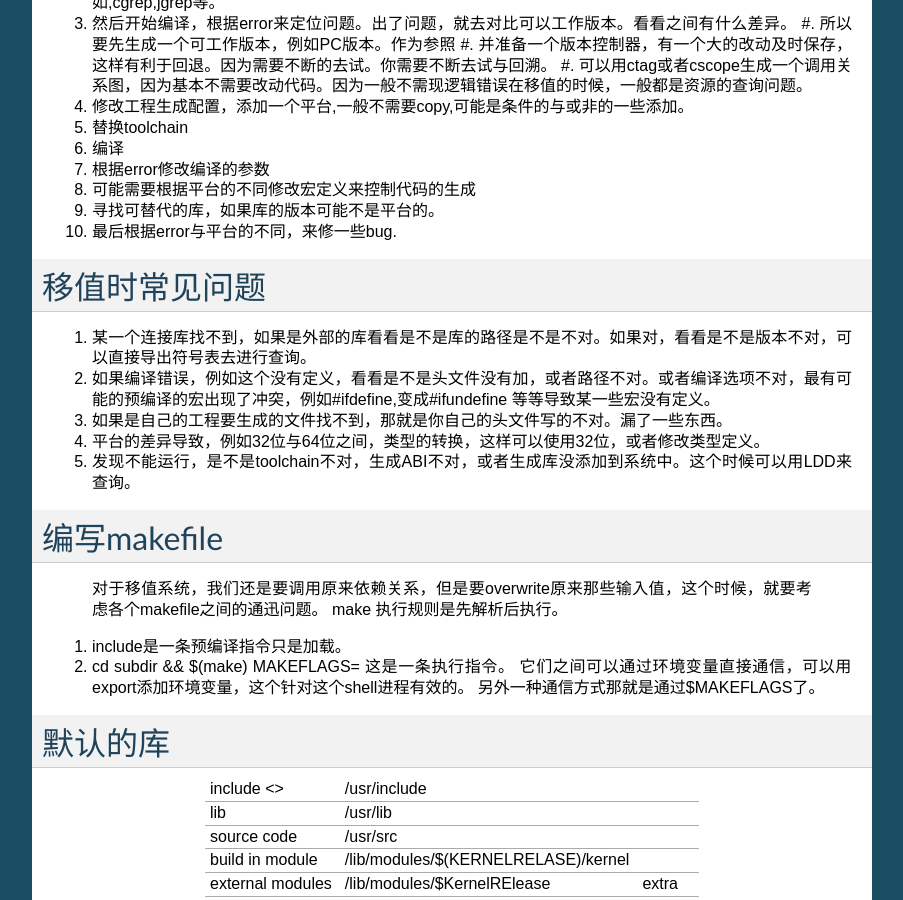
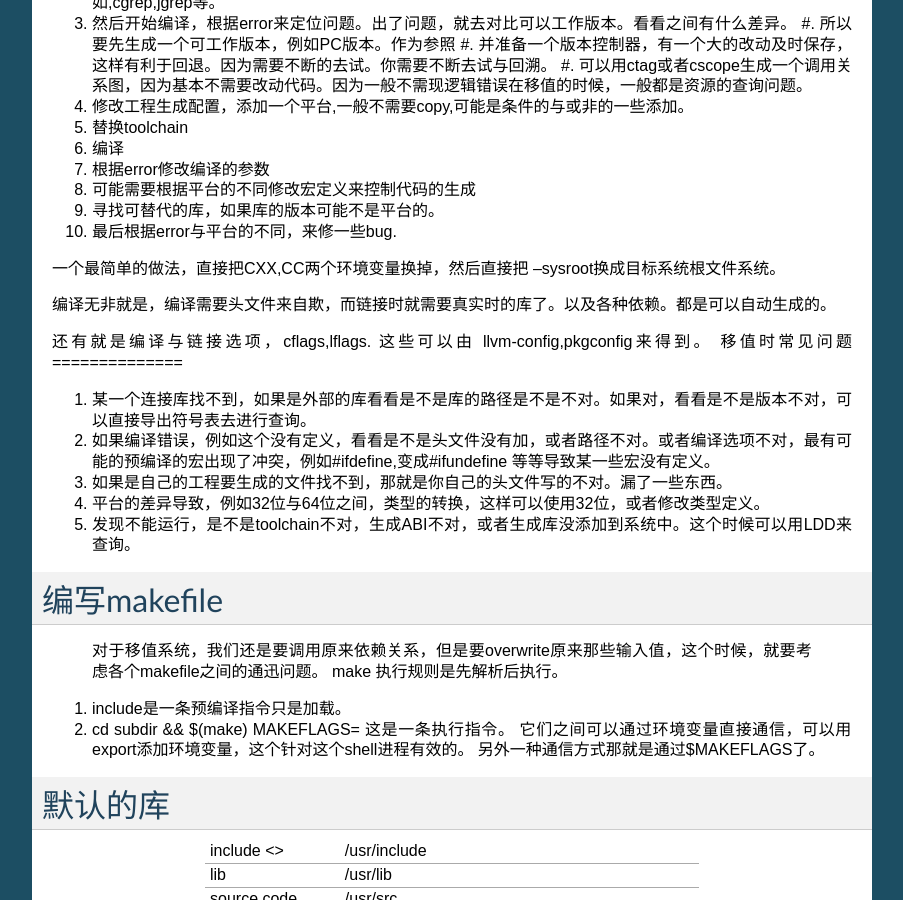
Before and after one commit to gwli/Programming, a Sphinx documentation site: the page built from source/content/Stage_2/CrossCompile.rst, in a window 1280 px wide and 900 px high, scrolled down 789 px. Shown: the whole window, without its empty margins (198-1101 px from the left). Built offline with Sphinx 7.4.7, drawn with Linux system fonts in a browser that asks for light colours.

Commit message:
需要的step

```diff
--- a/source/content/Stage_2/CrossCompile.rst
+++ b/source/content/Stage_2/CrossCompile.rst
@@ -48,6 +48,12 @@ instead, adapt the software to work within the new constraints.
 #. 寻找可替代的库，如果库的版本可能不是平台的。
 #. 最后根据error与平台的不同，来修一些bug.
 
+
+一个最简单的做法，直接把CXX,CC两个环境变量换掉，然后直接把 --sysroot换成目标系统根文件系统。
+
+编译无非就是，编译需要头文件来自欺，而链接时就需要真实时的库了。以及各种依赖。都是可以自动生成的。
+
+还有就是编译与链接选项，cflags,lflags. 这些可以由 llvm-config,pkgconfig来得到。
 移值时常见问题
 ==============
 
```
